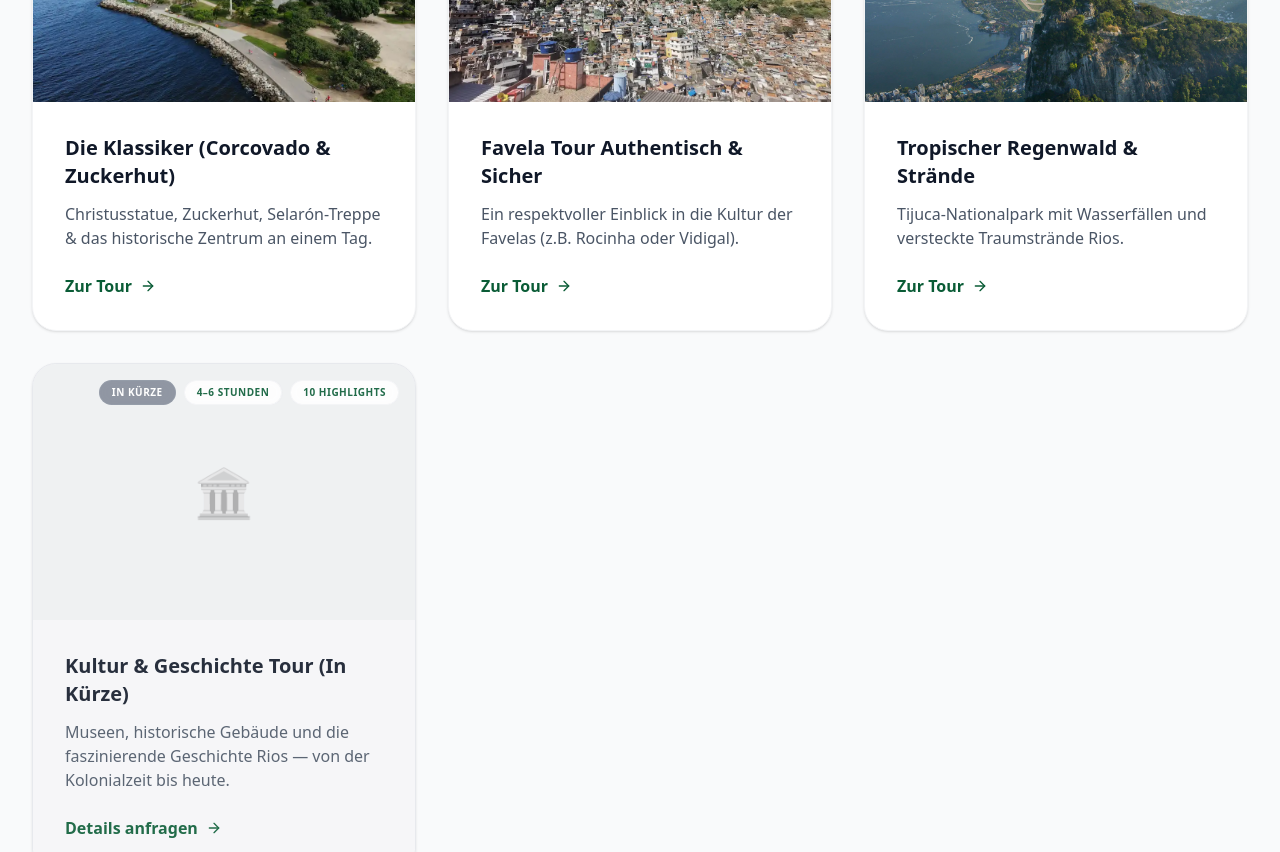
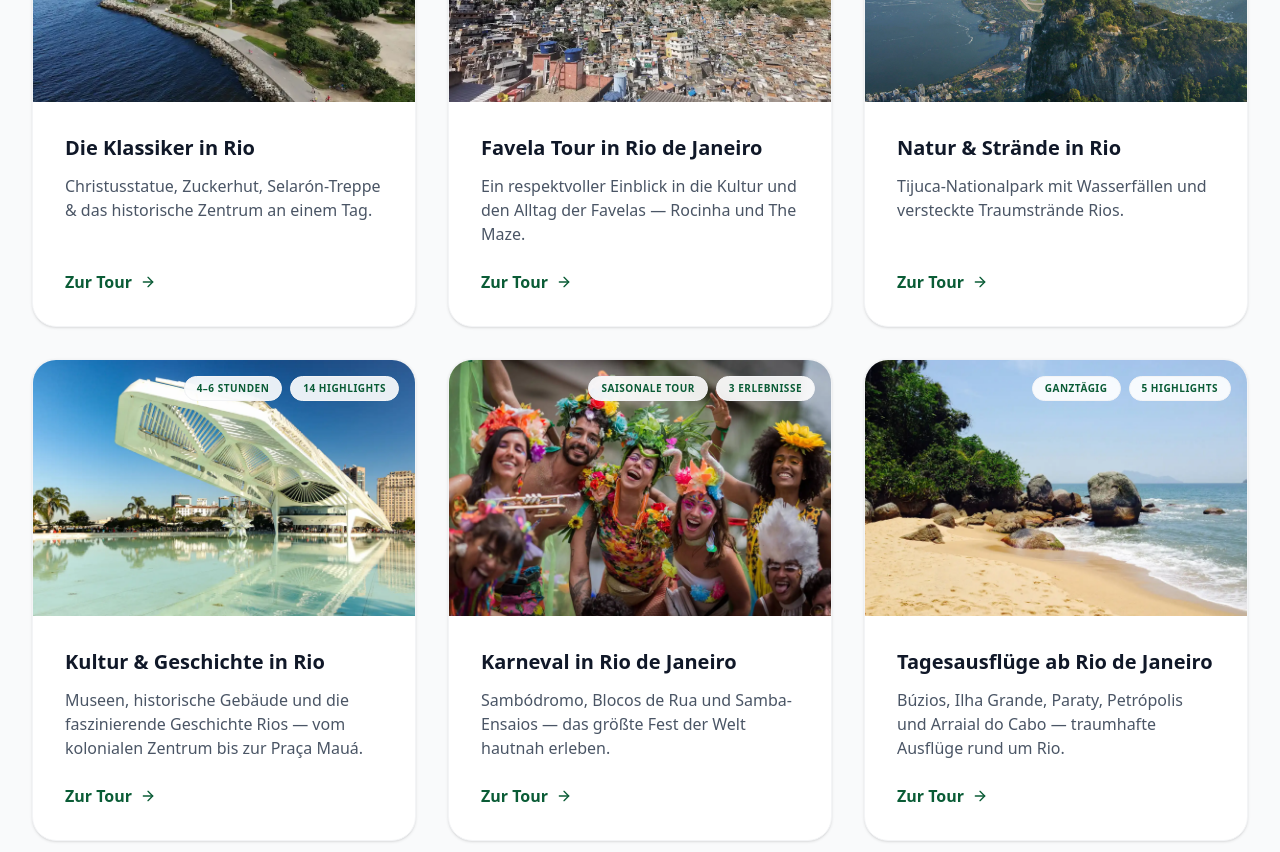
Before and after one commit to wlfilho/riofuerdeutsche, a Next.js app: page / in a window 1280 px wide. Shown: the part 1980-2832 px from the top of the page. Built offline with nearby package versions, Linux system fonts and the light colour scheme.

Commit message:
feat: Add new 'Karneval' and 'Tagesausflüge' tours and update details for existing tour offerings.

```diff
--- a/src/app/page.tsx
+++ b/src/app/page.tsx
@@ -63,7 +63,7 @@ const jsonLd = {
     },
     {
       "@type": "TouristTrip",
-      name: "Die Klassiker (Corcovado & Zuckerhut)",
+      name: "Die Klassiker in Rio",
       description:
         "Christusstatue, Zuckerhut, Selarón-Treppe & das historische Zentrum an einem Tag.",
       touristType: "Deutschsprachige Touristen",
@@ -71,15 +71,15 @@ const jsonLd = {
     },
     {
       "@type": "TouristTrip",
-      name: "Favela Tour Authentisch & Sicher",
+      name: "Favela Tour in Rio de Janeiro",
       description:
-        "Ein respektvoller Einblick in die Kultur der Favelas (z.B. Rocinha oder Vidigal).",
+        "Ein respektvoller Einblick in die Kultur und den Alltag der Favelas — Rocinha und The Maze.",
       touristType: "Deutschsprachige Touristen",
       provider: { "@id": "https://riofuerdeutsche.de/#business" },
     },
     {
       "@type": "TouristTrip",
-      name: "Tropischer Regenwald & Strände",
+      name: "Natur & Strände in Rio",
       description:
         "Tijuca-Nationalpark mit Wasserfällen und versteckte Traumstrände Rios.",
       touristType: "Deutschsprachige Touristen",
@@ -87,8 +87,22 @@ const jsonLd = {
     },
     {
       "@type": "TouristTrip",
-      name: "Kultur & Geschichte Tour in Rio de Janeiro",
-      description: "Museen, historische Gebäude und die faszinierende Geschichte Rios.",
+      name: "Kultur & Geschichte in Rio",
+      description: "Museen, historische Gebäude und die faszinierende Geschichte Rios — vom kolonialen Zentrum bis zur Praça Mauá.",
+      touristType: "Deutschsprachige Touristen",
+      provider: { "@id": "https://riofuerdeutsche.de/#business" },
+    },
+    {
+      "@type": "TouristTrip",
+      name: "Karneval in Rio de Janeiro",
+      description: "Sambódromo, Blocos de Rua und Samba-Ensaios — das größte Fest der Welt hautnah erleben.",
+      touristType: "Deutschsprachige Touristen",
+      provider: { "@id": "https://riofuerdeutsche.de/#business" },
+    },
+    {
+      "@type": "TouristTrip",
+      name: "Tagesausflüge ab Rio de Janeiro",
+      description: "Búzios, Ilha Grande, Paraty, Petrópolis und Arraial do Cabo — traumhafte Ausflüge rund um Rio.",
       touristType: "Deutschsprachige Touristen",
       provider: { "@id": "https://riofuerdeutsche.de/#business" },
     },
@@ -97,41 +111,58 @@ const jsonLd = {
 
 const tours = [
   {
-    title: "Die Klassiker (Corcovado & Zuckerhut)",
+    title: "Die Klassiker in Rio",
     duration: "~8 Stunden",
-    highlights: "12 Highlights",
+    highlights: "13 Highlights",
     desc: "Christusstatue, Zuckerhut, Selarón-Treppe & das historische Zentrum an einem Tag.",
     img: "/images/home-pao-de-acucar.webp",
-    alt: "Corcovado und Zuckerhut Tour in Rio de Janeiro",
+    alt: "Die Klassiker Tour in Rio de Janeiro",
     link: "/touren/klassiker",
   },
   {
-    title: "Favela Tour Authentisch & Sicher",
+    title: "Favela Tour in Rio de Janeiro",
     duration: "2–3 Stunden",
     highlights: "2 Highlights",
-    desc: "Ein respektvoller Einblick in die Kultur der Favelas (z.B. Rocinha oder Vidigal).",
+    desc: "Ein respektvoller Einblick in die Kultur und den Alltag der Favelas — Rocinha und The Maze.",
     img: "/images/rio-favela.webp",
     alt: "Authentische Favela Tour in Rio de Janeiro",
     link: "/touren/favela-tour",
   },
   {
-    title: "Tropischer Regenwald & Strände",
+    title: "Natur & Strände in Rio",
     duration: "3–8 Stunden",
     highlights: "9 Highlights",
     desc: "Tijuca-Nationalpark mit Wasserfällen und versteckte Traumstrände Rios.",
     img: "/images/rio-natur.webp",
-    alt: "Tijuca Nationalpark und Strände Tour in Rio de Janeiro",
+    alt: "Natur und Strände Tour in Rio de Janeiro",
     link: "/touren/natur-und-straende",
   },
   {
-    title: "Kultur & Geschichte Tour (In Kürze)",
+    title: "Kultur & Geschichte in Rio",
     duration: "4–6 Stunden",
-    highlights: "10 Highlights",
-    desc: "Museen, historische Gebäude und die faszinierende Geschichte Rios — von der Kolonialzeit bis heute.",
-    img: "",
+    highlights: "14 Highlights",
+    desc: "Museen, historische Gebäude und die faszinierende Geschichte Rios — vom kolonialen Zentrum bis zur Praça Mauá.",
+    img: "/images/kultur-und-geschichte-bg.webp",
     alt: "Kultur und Geschichte Tour in Rio de Janeiro",
-    link: "https://wa.me/573148704374?text=Hallo! Ich interessiere mich für eine Kultur & Geschichte Tour in Rio. Kannst du mir mehr erzählen?",
-    isComingSoon: true,
+    link: "/touren/kultur-und-geschichte",
+  },
+  {
+    title: "Karneval in Rio de Janeiro",
+    duration: "Saisonale Tour",
+    highlights: "3 Erlebnisse",
+    desc: "Sambódromo, Blocos de Rua und Samba-Ensaios — das größte Fest der Welt hautnah erleben.",
+    img: "/images/bloco-background.webp",
+    alt: "Karneval Tour in Rio de Janeiro",
+    link: "/touren/karneval-tour",
+  },
+  {
+    title: "Tagesausflüge ab Rio de Janeiro",
+    duration: "Ganztägig",
+    highlights: "5 Highlights",
+    desc: "Búzios, Ilha Grande, Paraty, Petrópolis und Arraial do Cabo — traumhafte Ausflüge rund um Rio.",
+    img: "/images/ilha-grande-bg.webp",
+    alt: "Tagesausflüge ab Rio de Janeiro",
+    link: "/touren/tagesausfluege",
   },
 ];
 
```
